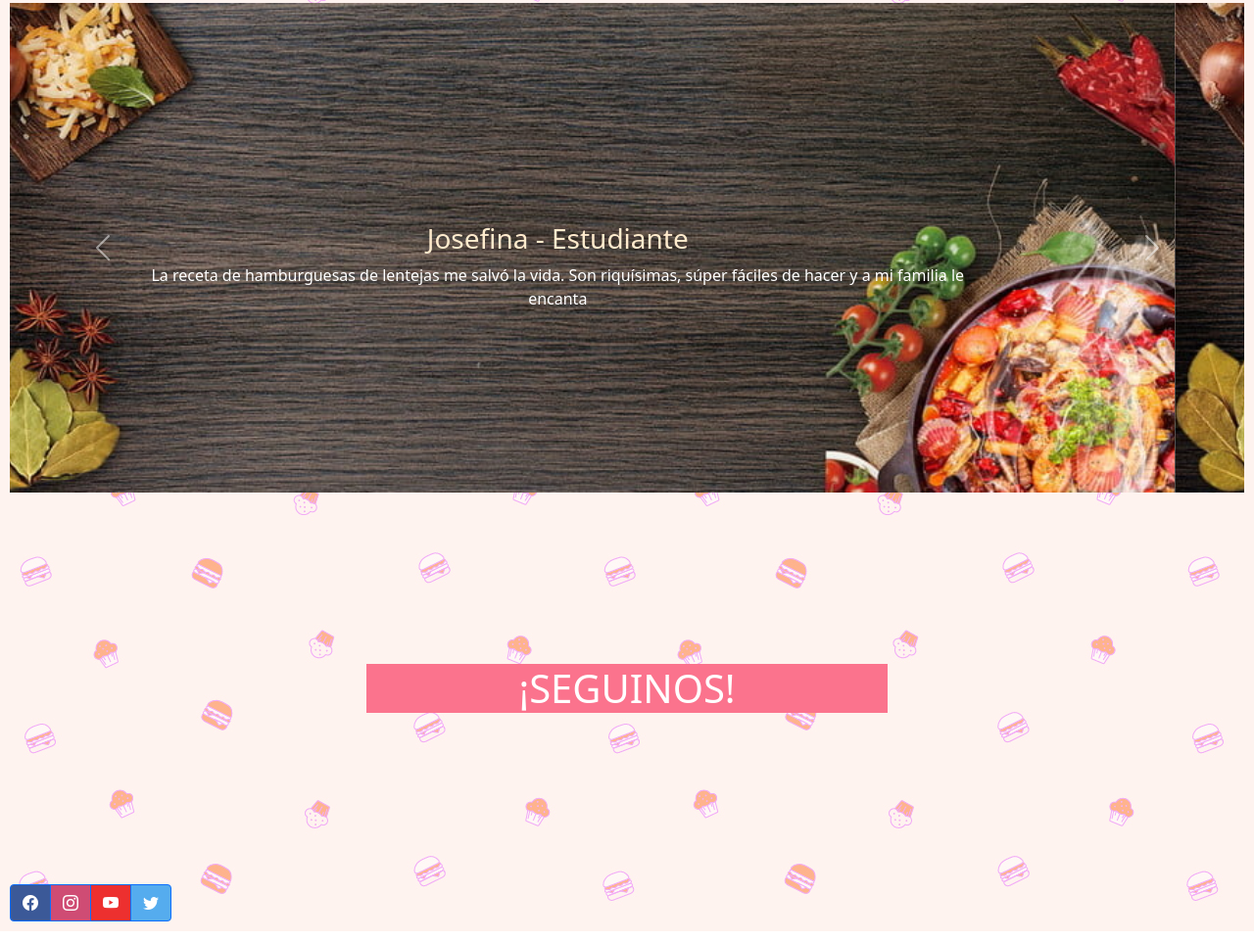
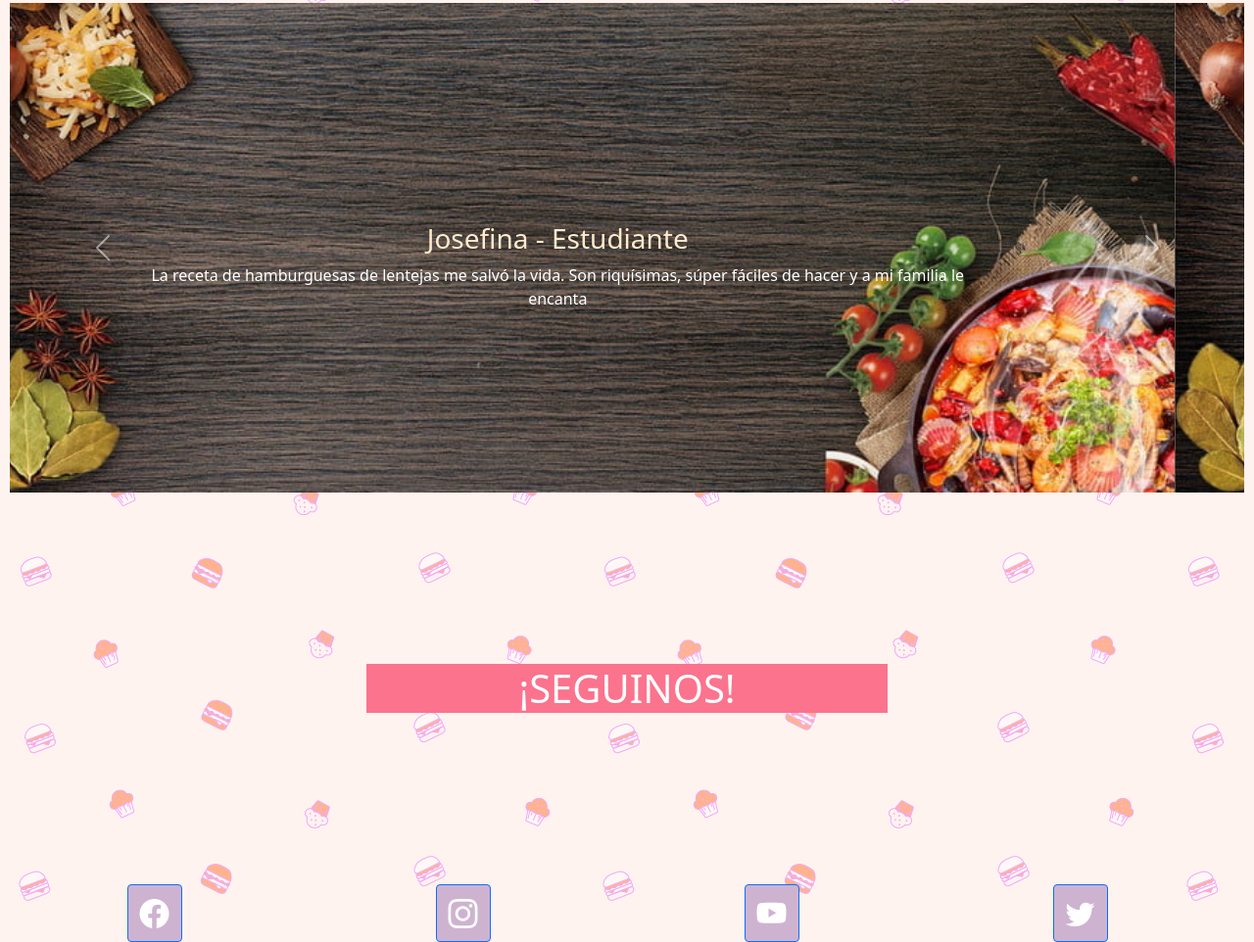
Before and after one commit to luborrovinsky/clase-coder, a website: page index.html in a window 1280 px wide. Shown: the part 1471-2433 px from the top of the page at 98% size. Drawn offline with nearby package versions, Linux system fonts and the light colour scheme.

Commit message:
ultimos arreglos

```diff
--- a/index.html
+++ b/index.html
@@ -15,16 +15,16 @@
     <link rel="stylesheet" href="https://cdn.jsdelivr.net/npm/bootstrap-icons@1.5.0/font/bootstrap-icons.css">
     <link rel="stylesheet" href="https://maxcdn.bootstrapcdn.com/font-awesome/4.7.0/css/font-awesome.min.css">
 
-    <link href="https://fonts.googleapis.com/css?family=Lato" rel="stylesheet" type="text/css">
-    <link href="https://maxcdn.bootstrapcdn.com/font-awesome/4.7.0/css/font-awesome.min.css" rel="stylesheet" type="text/css">
-
     <!-- Google fonts -->
     <link rel="preconnect" href="https://fonts.googleapis.com">
     <link rel="preconnect" href="https://fonts.gstatic.com" crossorigin>
     <link href="https://fonts.googleapis.com/css2?family=Roboto:wght@100;300;400;500&display=swap" rel="stylesheet">
 
     <!--Titulo-->
-    <title>Home</title>
+    <title>A la crema</title>
+
+    <!--ícono-->
+    <link rel="shortcut icon" href="img/batidor.jpg">
 
 </head>
 
@@ -63,8 +63,6 @@
                   <li><a class="dropdown-item" href="pages/singluten.html">Sin Gluten</a></li>
                 </ul>
               </li>
-
-
 
               <li class="nav-item">
                 <a class="nav-link" href="pages/consejos.html">Consejos</a>
@@ -178,6 +176,7 @@
     <footer id="footer">
 
       <section>
+
         <div id="carouselExampleControls" class="carousel slide" data-bs-ride="carousel">
 
           <div class="carousel-inner">
@@ -228,24 +227,32 @@
       <div class="btn-group">
 
         <!-- Facebook -->
-        <a id="about" class="btn btn-primary" style="background-color: #3b5998;" href="https://www.facebook.com/" role="button">
-        <i class="bi bi-facebook"></i>
-        </a>
+        <li>
+          <a id="about" class="btn btn-primary" style="background-color: #ceb3d1;" href="https://www.facebook.com/" role="button">
+          <i class="bi bi-facebook" style="font-size: 30px"> </i>
+          </a>
+        </li>
 
         <!-- Instagram -->
-        <a id="about" class="btn btn-primary" style="background-color: #cf4c74;" href="https://www.instagram.com/?hl=es-la" role="button">
-        <i class="bi bi-instagram"></i>
-        </a>
+        <li>
+          <a id="about" class="btn btn-primary" style="background-color: #ceb3d1;" href="https://www.instagram.com/?hl=es-la" role="button">
+          <i class="bi bi-instagram" style="font-size: 30px"></i>
+          </a>
+        </li>
 
         <!-- Youtube -->
-        <a id="about" class="btn btn-primary" style="background-color: #ed302f;" href="https://www.youtube.com/" role="button">
-        <i class="bi bi-youtube"></i>
-        </a>
+        <li>
+          <a id="about" class="btn btn-primary" style="background-color: #ceb3d1;" href="https://www.youtube.com/" role="button">
+          <i class="bi bi-youtube" style="font-size: 30px"></i>
+          </a>
+        </li>
 
         <!-- Twitter -->
-        <a id="about" class="btn btn-primary" style="background-color: #55acee;" href="https://twitter.com/?lang=es" role="button">
-        <i class="bi bi-twitter"></i>
-        </a>
+        <li>
+          <a id="about" class="btn btn-primary" style="background-color: #ceb3d1;" href="https://twitter.com/?lang=es" role="button">
+          <i class="bi bi-twitter" style="font-size: 30px"></i>
+          </a>
+        </li>
 
       </div>
 
--- a/scss/variables/_secciones.scss
+++ b/scss/variables/_secciones.scss
@@ -35,11 +35,21 @@ table, th, td {
 
 
 .btn-group {
+    list-style: none;
+    margin: 0;
+    padding: 0;
+    width: 100%;
+    float: left; }
+
+    .btn-group li {
+    width: 100%;
+    float: left;
     text-align: center;
+    display: flex;
+    justify-content: center;
     align-items: center;
-    justify-content: center;
-    margin-left: auto;
-    margin-right:auto;
+    flex-wrap: wrap;
+    padding-right: 20px;
 }
 
 .carousel {
```
Also changed, not shown: pages/consejos.html (+25 -8 lines), pages/dulces.html (+19 -8 lines), pages/nosotros.html (+19 -8 lines), pages/saladas.html (+19 -8 lines), pages/singluten.html (+19 -8 lines), pages/veganas.html (+23 -8 lines), css/pruebacss.css.
